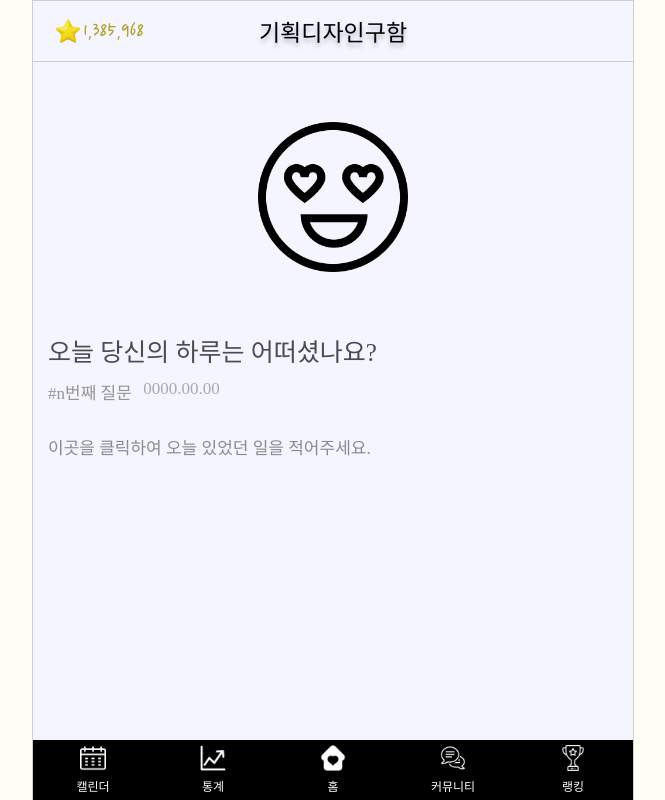
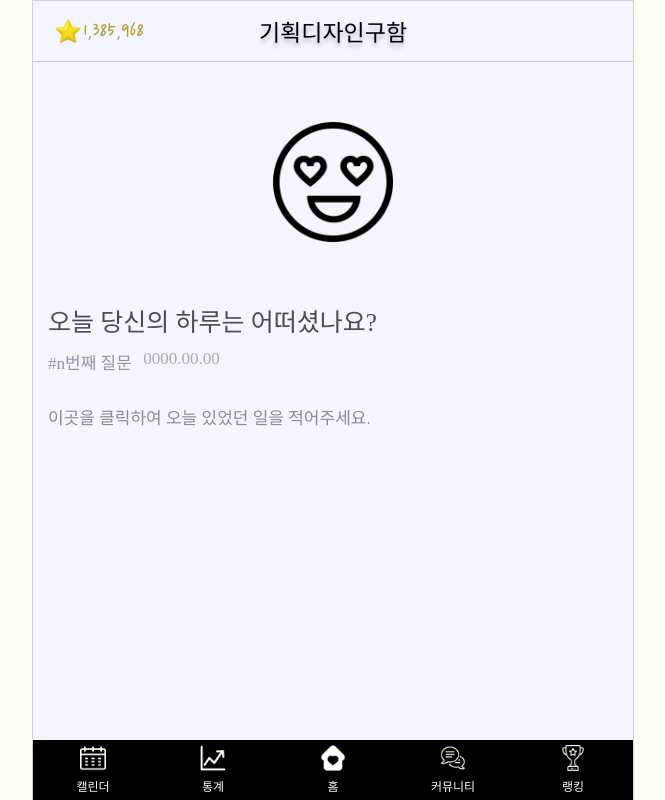
Before and after one commit to TEAM-GDG/FrontEnd, a React (Create React App) app: page /statusRecord in a window 1280 px wide. Shown: the top 800 px of the page, without its empty margins (307-972 px from the left). Built offline with nearby package versions, Linux system fonts and the light colour scheme; a web font is replaced by a local one.

Commit message:
아이콘 크기 수정

```diff
--- a/src/pages/RecordPage/index.js
+++ b/src/pages/RecordPage/index.js
@@ -32,22 +32,22 @@ const IconContainer = styled.div`
 `;
 
 const Icon = styled.img`
-  width: 150px;
-  height: 150px;
+  width: 120px;
+  height: 120px;
 
   @media (max-width: 425px) {
-    width: 120px;
-    height: 120px;
+    width: 90px;
+    height: 90px;
   }
 
   @media (max-width: 375px) {
-    width: 100px;
-    height: 100px;
+    width: 70px;
+    height: 70px;
   }
 
   @media (max-width: 320px) {
-    width: 85px;
-    height: 85px;
+    width: 60px;
+    height: 60px;
   }
 `;
 
```
Also changed, not shown: 1 other file (tests, documents, lock files or other folders).
